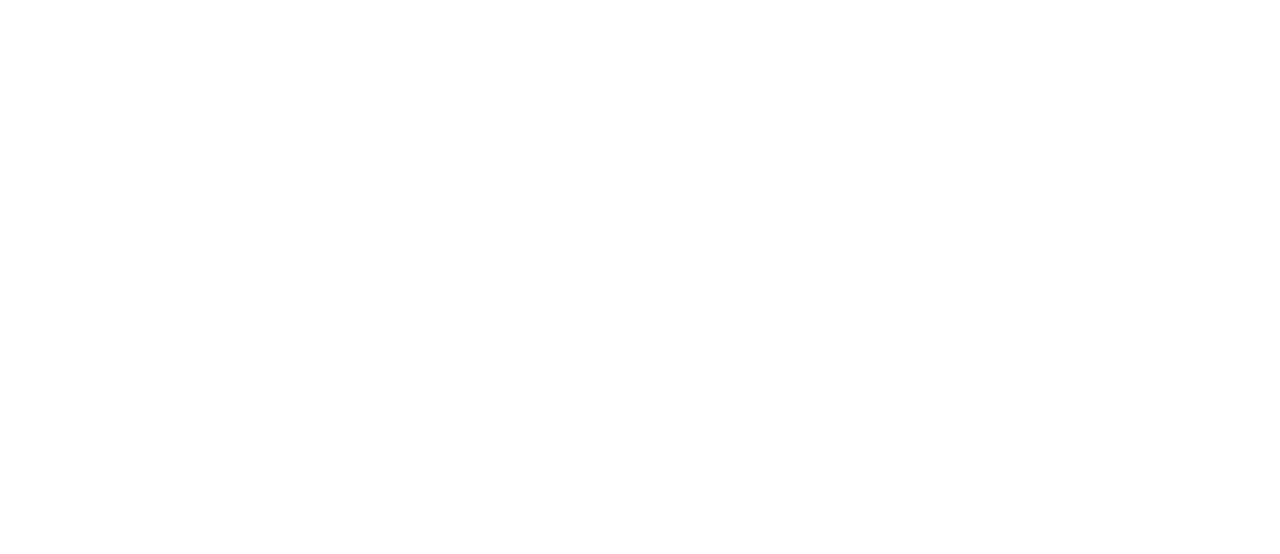
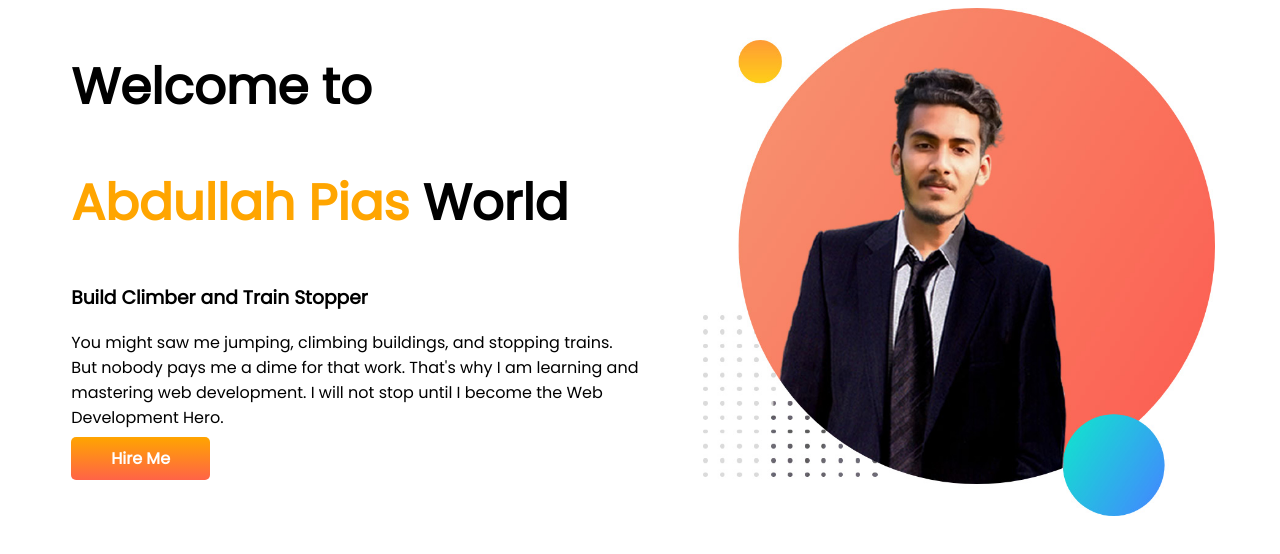
Before and after one commit to Abdullahpeas/portfolio-developer, a plain HTML site: page index.html in a window 1280 px wide. Drawn offline with Linux system fonts and the light colour scheme.

Commit message:
head add

```diff
--- a/index.html
+++ b/index.html
@@ -1,13 +1,37 @@
 <!DOCTYPE html>
 <html lang="en">
+
 <head>
     <meta charset="UTF-8">
     <meta http-equiv="X-UA-Compatible" content="IE=edge">
     <meta name="viewport" content="width=device-width, initial-scale=1.0">
     <title>Abdullah Pias Portfolio</title>
+    <link rel="preconnect" href="https://fonts.googleapis.com">
+    <link rel="preconnect" href="https://fonts.gstatic.com" crossorigin>
+    <link href="https://fonts.googleapis.com/css2?family=Poppins&display=swap" rel="stylesheet">
     <link rel="stylesheet" href="style.css">
 </head>
+
 <body>
 
+    <section>
+
+        <div class="half-width">
+            <h1>Welcome to</h1>
+            <h1><span class="orange">Abdullah Pias</span> World</h1>
+            <h3>Build Climber and Train Stopper</h3>
+            <p>You might saw me jumping, climbing buildings, and stopping trains. But nobody pays me a dime for that
+                work. That's why I am learning and mastering web development. I will not stop until I become the Web
+                Development Hero.</p>
+            <a class="link-button" target="_blank" href="https://www.facebook.com/">Hire Me</a>
+
+        </div>
+        <div class="half-width">
+            <img src="showoff/my-bg.jpg" alt="">
+
+        </div>
+
+    </section>
 </body>
+
 </html>
--- a/style.css
+++ b/style.css
@@ -0,0 +1,27 @@
+body{
+    font-family: 'Poppins', sans-serif;
+}
+h1{
+    font-size: 50px;
+}
+.orange{
+    color: orange;
+}
+section{
+    display: flex;
+}
+.half-width{
+    width: 50%;
+    padding-left: 5%;
+}
+.half-width img{
+    width: 90%;
+}
+.link-button{
+    text-decoration: none;
+    font-weight: 700;
+    padding: 10px 40px;
+    background-image: linear-gradient(orange,tomato);
+    border-radius: 5px;
+    color: white;
+}
```
Also changed, not shown: images/dream-bg.png (added), images/exp-bg.png (added), images/jhankar.png (added), images/jhankar2.png (added), images/my-bg.png (added), images/my-bg2.png (added), images/top-banner.png (added), showoff/my-bg.jpg (added), showoff/org2-removebg-preview.png (added), showoff/org2.jpg (added).
